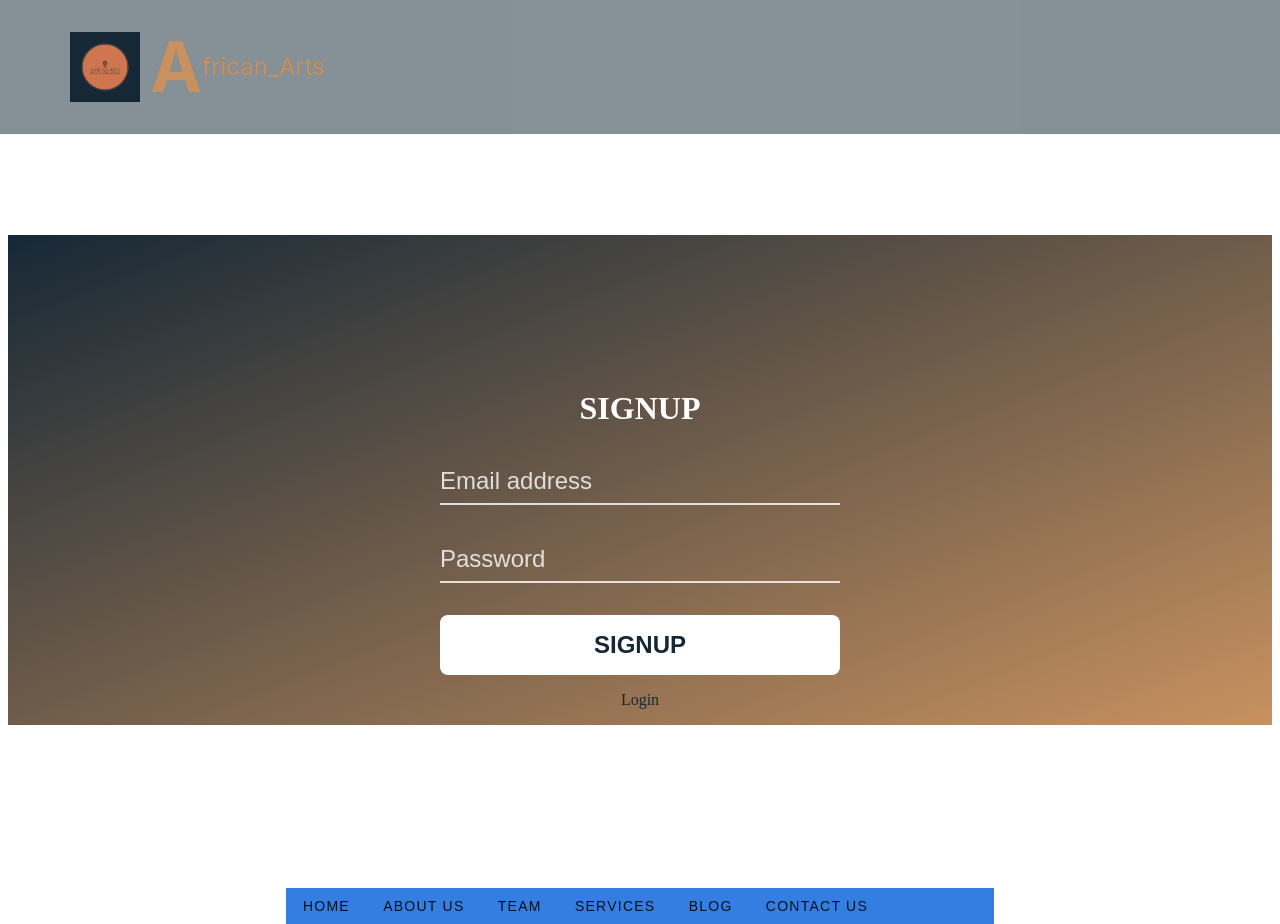
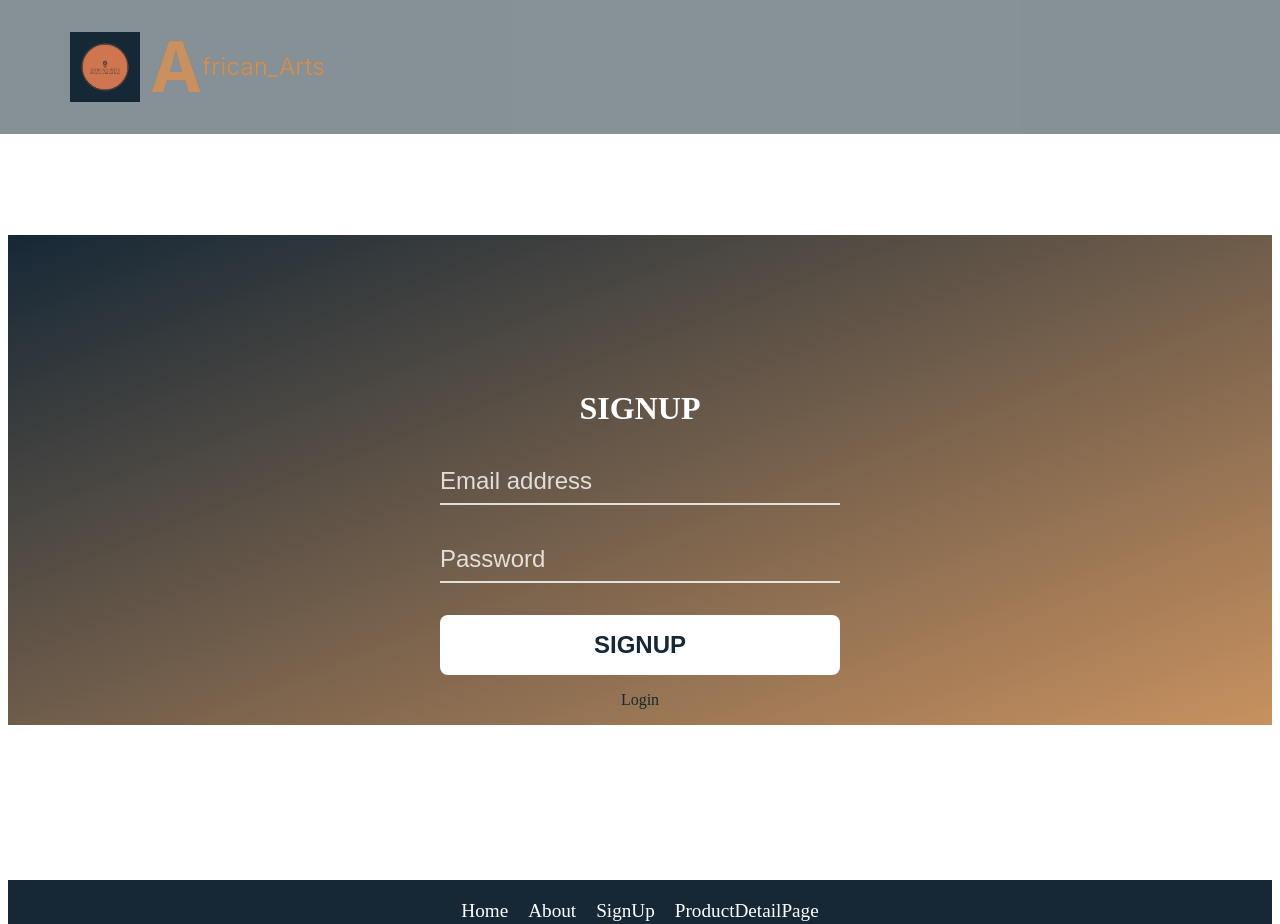
Before and after one commit to Twist1154/E-commerce-front-end, a Vue app: page /registerpage in a window 1280 px wide. Shown: the top 924 px of the page. Built offline with nearby package versions, Linux system fonts and the light colour scheme.

Commit message:
latest modified

```diff
--- a/src/components/AppFooter.vue
+++ b/src/components/AppFooter.vue
@@ -1,38 +1,67 @@
 <template>
-  <v-footer class="bg-grey-lighten-1">
-    <v-row justify="center" no-gutters>
-      <v-btn
-        v-for="link in links"
-        :key="link"
-        class="mx-2"
-        color="white"
-        rounded="xl"
-        variant="text"
-      >
-        {{ link }}
-      </v-btn>
-      <v-col class="text-center mt-4" cols="12">
-        {{ new Date().getFullYear() }} / <strong>Rethabile</strong>
-      </v-col>
-    </v-row>
-  </v-footer>
+  <footer>
+      <ul class="footer-links">
+        <li><router-link class="link" to="/">Home</router-link></li>
+        <li><router-link class="link" to="/about">About</router-link></li>
+        <li><router-link class="link" to="/register">SignUp</router-link></li>
+        <li><router-link class="link" to="/product-detail">ProductDetailPage</router-link></li>
+      </ul>
+      <div class="social-icons">
+        <a href="https://facebook.com" target="_blank" class="icon"><i class="fab fa-facebook-f"></i></a>
+        <a href="https://instagram.com" target="_blank" class="icon"><i class="fab fa-instagram"></i></a>
+        <a href="https://github.com" target="_blank" class="icon"><i class="fab fa-github"></i></a>
+      </div>
+    </footer>
 </template>
 <script>
   export default {
-    data: () => ({
-      links: [
-        'Home',
-        'About Us',
-        'Team',
-        'Services',
-        'Blog',
-        'Contact Us',
-      ],
-    }),
+
   }
 </script>
 <style scoped>
-*{
-  background-color: #337ee0;
+/* Footer Styles */
+footer {
+  background-color: #162836;
+  color: white;
+  padding: 20px;
+  text-align: center;
+  display: flex;
+  flex-direction: column;
+  align-items: center;
+  margin-top: auto;
+}
+
+.footer-links {
+  list-style: none;
+  padding: 0;
+  margin: 0 0 10px;
+  display: flex;
+  gap: 20px;
+}
+
+.footer-links .link {
+  color: white;
+  text-decoration: none;
+  font-size: 1.2rem;
+  transition: color 0.3s;
+}
+
+.footer-links .link:hover {
+  color: #C8915F;
+}
+
+.social-icons {
+  display: flex;
+  gap: 15px;
+}
+
+.social-icons .icon {
+  font-size: 1.5rem;
+  color: white;
+  transition: color 0.3s;
+}
+
+.social-icons .icon:hover {
+  color: #C8915F;
 }
 </style>
--- a/src/components/NavG.vue
+++ b/src/components/NavG.vue
@@ -17,9 +17,10 @@
         <h1 class="title"><span class="first-letter">A</span>frican_<span>Arts</span></h1>
       </div>
       <ul class="sidebar-links">
-        <li><router-link class="link" :to="{ path: '/' }">Home</router-link></li>
-        <li><router-link class="link" :to="{ path: '/products' }">About</router-link></li>
-        <li><router-link class="link" :to="{ name: 'registerpage' }">SignUp</router-link></li>
+        <!-- Use a method to handle the click event directly -->
+        <li><router-link class="link" :to="{ path: '/' }" @click="closeMobileNav">Home</router-link></li>
+        <li><router-link class="link" :to="{ path: '/products' }" @click="closeMobileNav">About</router-link></li>
+        <li><router-link class="link" :to="{ name: 'registerpage' }" @click="closeMobileNav">SignUp</router-link></li>
       </ul>
     </aside>
   </transition>
@@ -39,6 +40,10 @@ export default {
     toggleMobileNav() {
       this.mobileNav = !this.mobileNav;
       console.log('Mobile Nav toggled:', this.mobileNav);
+    },
+    closeMobileNav() {
+      this.mobileNav = false; // Close the sidebar
+      console.log('Mobile nav closed on link click');
     },
     handleScroll() {
       this.scrollPosition = window.scrollY;
@@ -72,10 +77,10 @@ export default {
 
 header {
   background-color: rgba(22, 40, 54, 0.3);
-  z-index: 1000; /* Increased z-index to ensure header is above all content */
+  z-index: 1000; /* Ensure the header is above other content */
   width: 100%;
   position: fixed; /* Fixed position to stay at the top of the page */
-  top: 0; /* Align at the top */
+  top: 0;
   left: 0;
   transition: 0.5s ease all;
 
@@ -152,7 +157,7 @@ header {
   position: fixed;
   left: 0;
   top: 0;
-  z-index: 999;
+  z-index: 1500; /* Increased z-index to ensure it appears on top of the header */
 
   .sidebar-branding {
     margin-bottom: 40px;
--- a/src/main.js
+++ b/src/main.js
@@ -17,54 +17,65 @@ import UpdateProductsPage from './pages/UpdateProductsPage.vue';
 import LoginPage from './pages/LoginPage.vue'
 import RegisterPage from './pages/RegisterPage.vue'
 
+// Authentication check function
+function isAuthenticated() {
+  // Replace this with your actual authentication check logic
+  return localStorage.getItem('authToken') !== null;
+}
+
 // Define routes
-// This array contains all the route definitions for the application.
 const routes = [
   {
-    path: '/registerpage', // Path to the page where products can be updated
+    path: '/registerpage',
     name: 'registerpage',
     component: RegisterPage,
   },
   {
-    path: '/loginpage', // Path to the page where products can be updated
+    path: '/loginpage',
     name: 'loginpage',
     component: LoginPage,
   },
   {
-    path: '/updateProductsPage', // Path to the page where products can be updated
+    path: '/updateProductsPage',
     name: 'updateProductsPage',
     component: UpdateProductsPage,
+    meta: { requiresAuth: true } // Add this to routes that require authentication
   },
   {
-    path: '/updateForm/:productId', // Path to the form for updating a specific product
+    path: '/updateForm/:productId',
     name: 'updateForm',
     component: ProductUpdateForm,
-    props: true // This ensures that route params (e.g., productId) are passed as props to the component
+    props: true,
+    meta: { requiresAuth: true }
   },
   {
-    path: '/cart', // Path to the shopping cart page
+    path: '/cart',
     name: 'cart',
     component: ShoppingCartPage,
+    meta: { requiresAuth: true }
   },
   {
-    path: '/AddProduct', // Path to the page for adding a new product
+    path: '/AddProduct',
     name: 'addProduct',
     component: AddProduct,
+    meta: { requiresAuth: true }
   },
   {
-    path: '/products', // Path to the products page that lists all products
+    path: '/products',
     name: 'products',
     component: ProductsPage,
+    meta: { requiresAuth: true }
   },
   {
-    path: '/products/:productId', // Path to the product detail page for a specific product
+    path: '/products/:productId',
     name: 'productDetailPage',
     component: ProductDetailPage,
-    props: true // This ensures that route params (e.g., productId) are passed as props to the component
+    props: true,
+    meta: { requiresAuth: true }
   },
   {
-    path: '/', // Root path of the application
-    redirect: '/products' // Redirects the root path to the products page
+    path: '/',
+    redirect: '/products'
   }
 ];
 
@@ -75,15 +86,23 @@ const vuetify = createVuetify({
 });
 
 // Create router instance
-// This function creates a Vue Router instance that handles navigation between the routes defined above.
 const router = VueRouter.createRouter({
-  history: VueRouter.createWebHistory(process.env.BASE_URL), // Enables history mode for clean URLs
-  routes, // Pass the defined routes to the router instance
+  history: VueRouter.createWebHistory(process.env.BASE_URL),
+  routes,
+});
+
+// Navigation guard to check for authentication
+router.beforeEach((to, from, next) => {
+  if (to.meta.requiresAuth && !isAuthenticated()) {
+    // Redirect to login page if not authenticated
+    next({ name: 'loginpage' });
+  } else {
+    next(); // Proceed to the route
+  }
 });
 
 // Create and mount the app
-// This function initializes the Vue app, applies the router and Vuetify, and mounts the app to the HTML element with the ID "app".
 createApp(App)
-  .use(router) // Integrates the Vue Router with the app
-  .use(vuetify) // Integrates Vuetify with the app for UI components and styling
-  .mount('#app'); // Mounts the app to the DOM
+  .use(router)
+  .use(vuetify)
+  .mount('#app');
--- a/src/pages/AddProduct.vue
+++ b/src/pages/AddProduct.vue
@@ -156,7 +156,7 @@ export default {
 h1 {
   text-align: center;
   margin-bottom: 20px;
-  background-color: aqua;
+  background-color: #C8915F;
 }
 
 .form-group {
@@ -205,10 +205,10 @@ textarea {
   font-size: 16px;
   cursor: pointer;
   margin-top: 10px;
-  background-color: #0631f0;
+  background-color: #162836;
 }
 
 .submit-button:hover {
-  background-color: #4cae4c;
+  background-color: #C8915F;
 }
 </style>
--- a/src/pages/LoginPage.vue
+++ b/src/pages/LoginPage.vue
@@ -17,22 +17,9 @@
         <input
           type="submit"
           value="Login" />
-        <router-link to="/register" class="custom-link">SignUp</router-link>
+        <router-link to="/registerpage" class="custom-link">SignUp</router-link>
       </form>
     </section>
-    <footer>
-      <ul class="footer-links">
-        <li><router-link class="link" to="/">Home</router-link></li>
-        <li><router-link class="link" to="/about">About</router-link></li>
-        <li><router-link class="link" to="/register">SignUp</router-link></li>
-        <li><router-link class="link" to="/product-detail">ProductDetailPage</router-link></li>
-      </ul>
-      <div class="social-icons">
-        <a href="https://facebook.com" target="_blank" class="icon"><i class="fab fa-facebook-f"></i></a>
-        <a href="https://instagram.com" target="_blank" class="icon"><i class="fab fa-instagram"></i></a>
-        <a href="https://github.com" target="_blank" class="icon"><i class="fab fa-github"></i></a>
-      </div>
-    </footer>
   </main>
 </template>
 
@@ -59,8 +46,18 @@ export default {
     }
 
     try {
+      // Validate user credentials
       await userService.validateUser(this.loginData.email, this.loginData.password);
+
+      // Fetch user data by email after successful login
+      const user = await userService.getUsersByEmail(this.loginData.email);
+
+      // Store the user data in localStorage
+      localStorage.setItem('currentUser', JSON.stringify(user));
+
       alert('Login successful');
+
+      // Redirect to the home page or any other page
       this.$router.push('/');
     } catch (error) {
       if (error.response && error.response.status === 401) {
@@ -75,6 +72,7 @@ export default {
     }
   }
 },
+
   setup() {
     const router = useRouter();
     return { router };
@@ -180,52 +178,6 @@ form.register input[type="submit"] {
   margin-top: 1rem; /* Space above the link */
 }
 
-/* Footer Styles */
-footer {
-  background-color: #162836;
-  color: white;
-  padding: 20px;
-  text-align: center;
-  display: flex;
-  flex-direction: column;
-  align-items: center;
-  margin-top: auto;
-}
-
-.footer-links {
-  list-style: none;
-  padding: 0;
-  margin: 0 0 10px;
-  display: flex;
-  gap: 20px;
-}
-
-.footer-links .link {
-  color: white;
-  text-decoration: none;
-  font-size: 1.2rem;
-  transition: color 0.3s;
-}
-
-.footer-links .link:hover {
-  color: #C8915F;
-}
-
-.social-icons {
-  display: flex;
-  gap: 15px;
-}
-
-.social-icons .icon {
-  font-size: 1.5rem;
-  color: white;
-  transition: color 0.3s;
-}
-
-.social-icons .icon:hover {
-  color: #C8915F;
-}
-
 
 
 </style>
--- a/src/pages/ProductsPage.vue
+++ b/src/pages/ProductsPage.vue
@@ -59,12 +59,8 @@ export default {
 /* Style for the page title */
 h1 {
   text-align: center;
-  text-shadow: 1px 1px 2px black;
-  border-bottom: 5px solid #162836;
-  margin: 0;
-  margin-top: 16px;
-  padding: 16px;
-  background-color: #337ee0;
+  -webkit-text-fill-color:  #C8915F;
+  text-shadow: 1px 1px 2px #7e5e41;
 }
 
 /* Style for the grid container */
```
Lines whose indentation alone changed are shown as unchanged.
